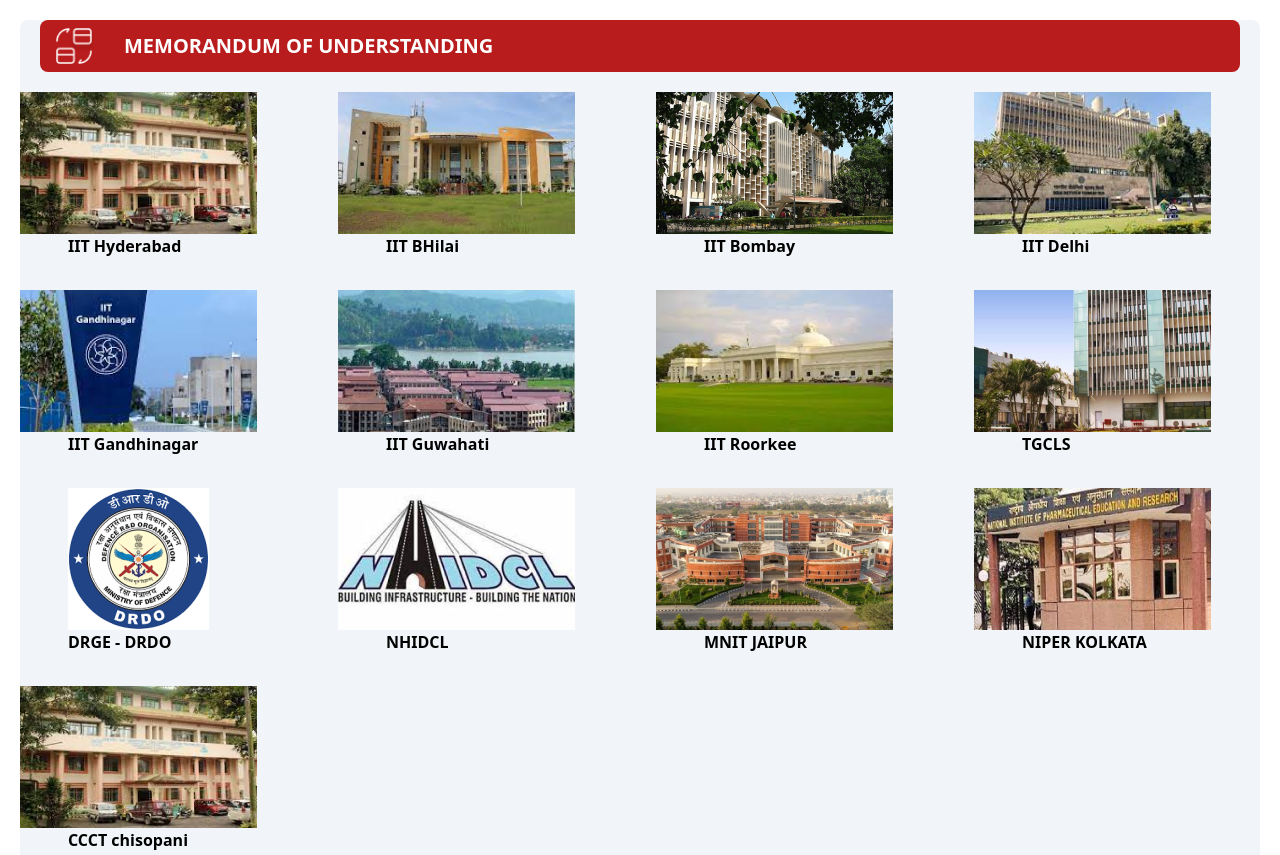
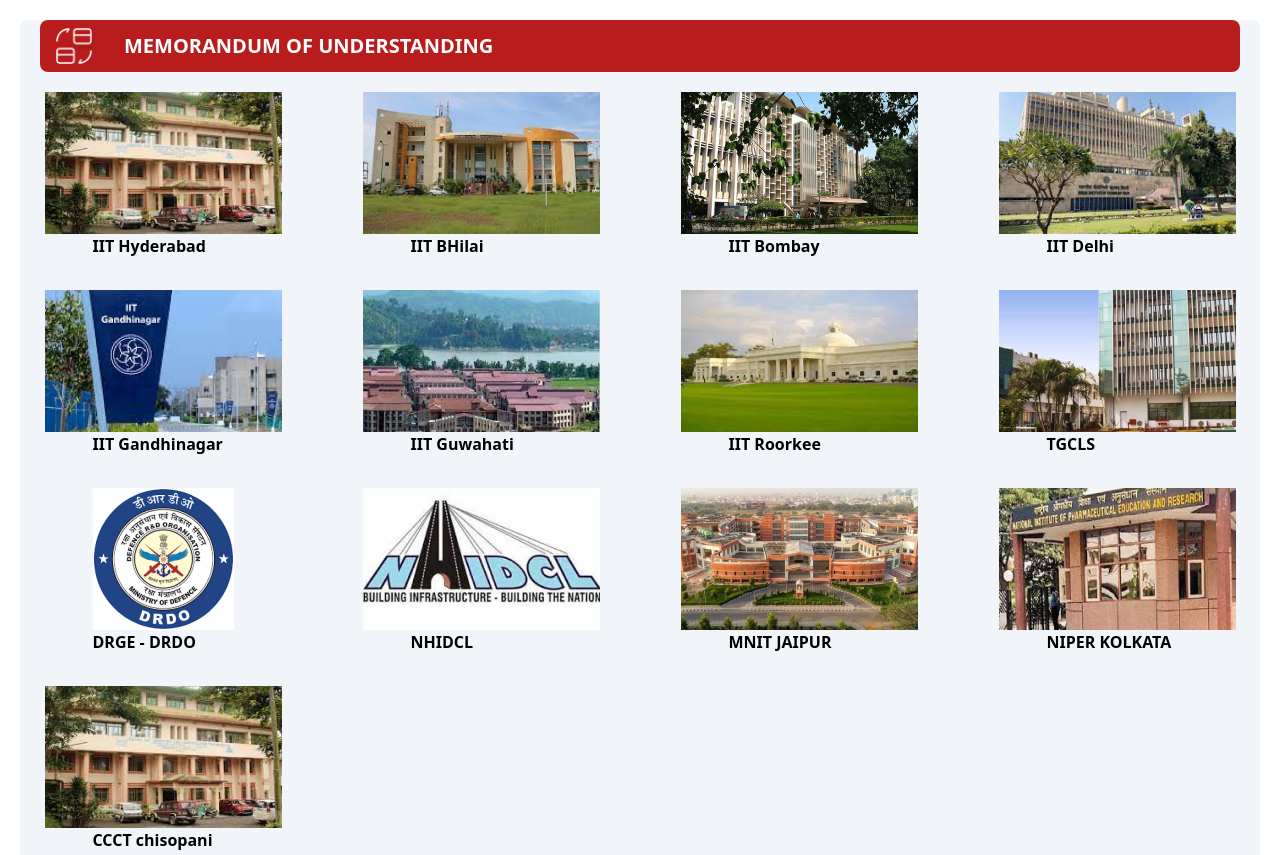
Before and after one commit to manishkumar-hub/wdc-trial, a website: page MOU's.html in a window 1280 px wide. Shown: the top 855 px of the page. Drawn offline with nearby package versions, Linux system fonts and the light colour scheme.

Commit message:
changes in the codes

```diff
--- a/MOU's.html
+++ b/MOU's.html
@@ -25,7 +25,7 @@
         </div>
         <!--content of the body for the picture -->
 
-        <div class="grid grid-flow-row gap-8 sm:grid-cols-1 md:grid-cols-2 lg:grid-cols-3 xl:grid-cols-4">
+        <div class="grid grid-flow-row gap-8 place-content-center sm:grid-cols-2  lg:grid-cols-3 xl:grid-cols-4 justify-items-center">
             <div class="transition duration-300 ease-in-out hover:scale-110">
                 <img src="picture/Rectangle 88.png" alt="image">
                 <p class="mx-12 font-bold">IIT Hyderabad </p>
```
